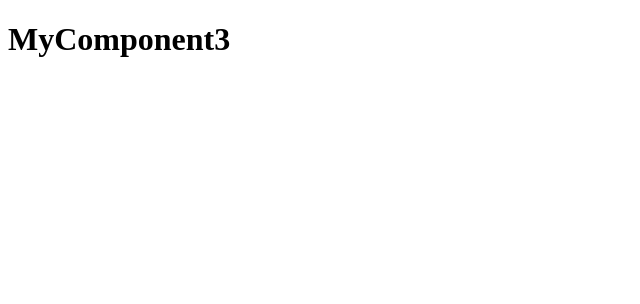
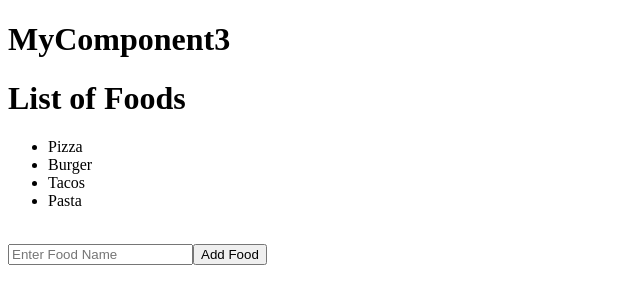
Before and after one commit to Evrenefeb/my-react-app, a React (Vite) app: page / in a window 1280 px wide. Shown: the top 304 px of the page, without its empty margins (0-640 px from the left). Built offline with nearby package versions, Linux system fonts and the light colour scheme.

Commit message:
Update App.jsx

```diff
--- a/src/App.jsx
+++ b/src/App.jsx
@@ -9,6 +9,7 @@ function App() {
     <>
 
       <MyComponent3 />
+      <MyComponent2 />
 
     </>
 
```
